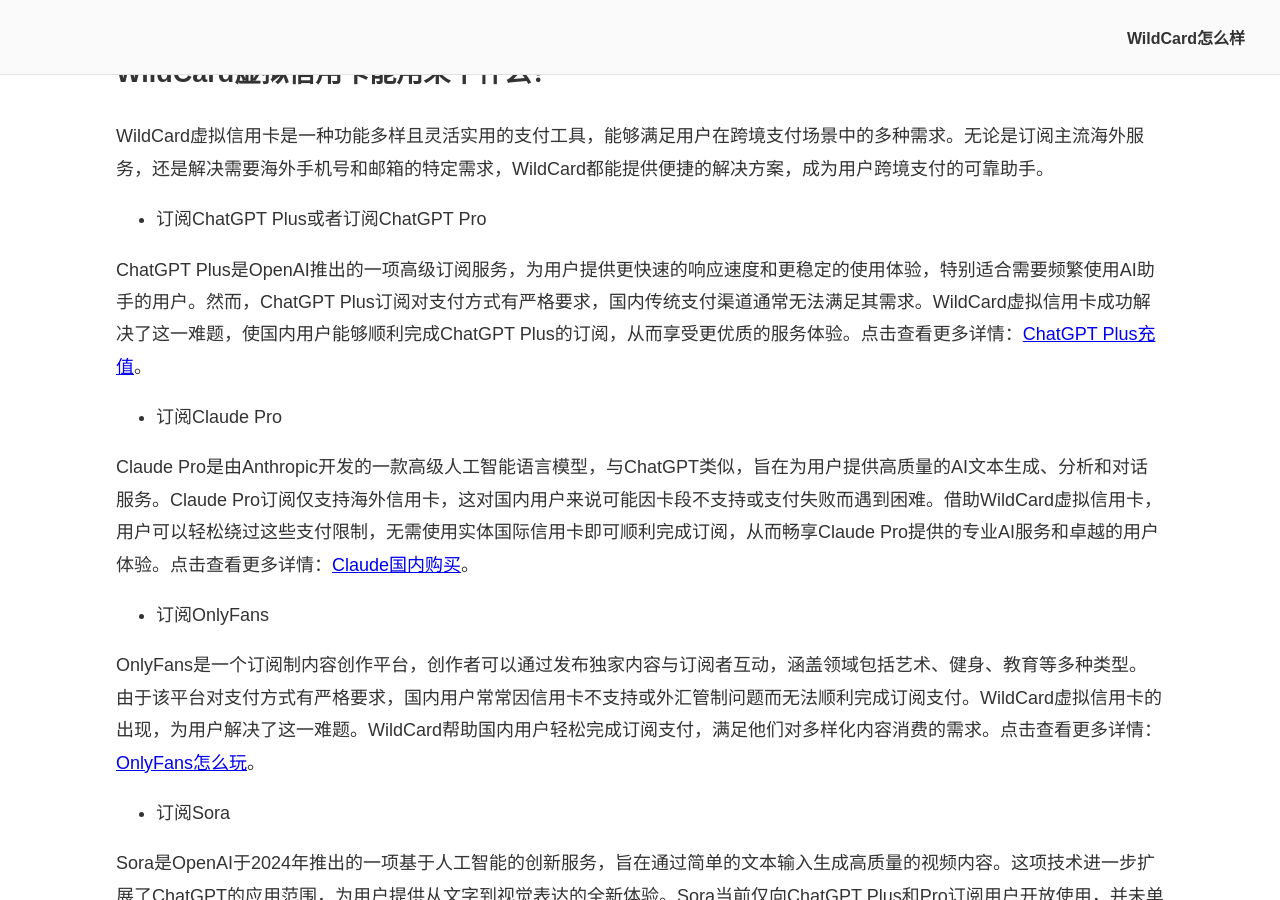
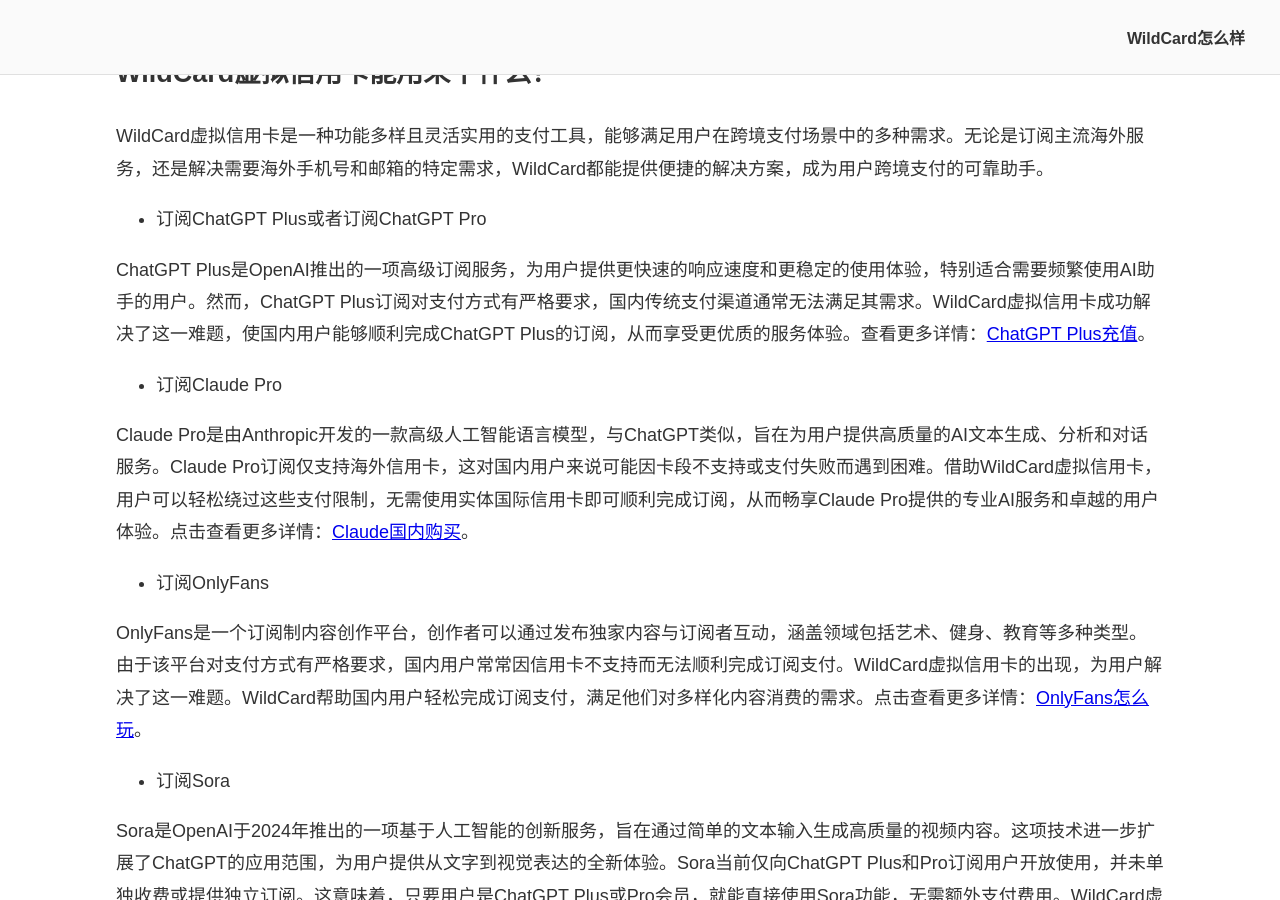
Before and after one commit to anyofai/anyofai.github.io, a Jekyll site: the page built from index.md, in a window 1280 px wide and 900 px high, scrolled down 3883 px. Built offline with Jekyll 4.4.1, drawn with Linux system fonts in a browser that asks for light colours.

Commit message:
Update index.md

```diff
--- a/index.md
+++ b/index.md
@@ -84,7 +84,7 @@
 
 * 订阅ChatGPT Plus或者订阅ChatGPT Pro
 
-ChatGPT Plus是OpenAI推出的一项高级订阅服务，为用户提供更快速的响应速度和更稳定的使用体验，特别适合需要频繁使用AI助手的用户。然而，ChatGPT Plus订阅对支付方式有严格要求，国内传统支付渠道通常无法满足其需求。WildCard虚拟信用卡成功解决了这一难题，使国内用户能够顺利完成ChatGPT Plus的订阅，从而享受更优质的服务体验。点击查看更多详情：<a href="https://github.com/anyofai/anyofai.github.io">ChatGPT Plus充值</a>。
+ChatGPT Plus是OpenAI推出的一项高级订阅服务，为用户提供更快速的响应速度和更稳定的使用体验，特别适合需要频繁使用AI助手的用户。然而，ChatGPT Plus订阅对支付方式有严格要求，国内传统支付渠道通常无法满足其需求。WildCard虚拟信用卡成功解决了这一难题，使国内用户能够顺利完成ChatGPT Plus的订阅，从而享受更优质的服务体验。查看更多详情：<a href="https://github.com/anyofai/anyofai.github.io">ChatGPT Plus充值</a>。
 
 * 订阅Claude Pro
 
@@ -92,7 +92,7 @@
 
 * 订阅OnlyFans
 
-OnlyFans是一个订阅制内容创作平台，创作者可以通过发布独家内容与订阅者互动，涵盖领域包括艺术、健身、教育等多种类型。由于该平台对支付方式有严格要求，国内用户常常因信用卡不支持或外汇管制问题而无法顺利完成订阅支付。WildCard虚拟信用卡的出现，为用户解决了这一难题。WildCard帮助国内用户轻松完成订阅支付，满足他们对多样化内容消费的需求。点击查看更多详情：<a href="https://github.com/anyofai/onlyfans">OnlyFans怎么玩</a>。
+OnlyFans是一个订阅制内容创作平台，创作者可以通过发布独家内容与订阅者互动，涵盖领域包括艺术、健身、教育等多种类型。由于该平台对支付方式有严格要求，国内用户常常因信用卡不支持而无法顺利完成订阅支付。WildCard虚拟信用卡的出现，为用户解决了这一难题。WildCard帮助国内用户轻松完成订阅支付，满足他们对多样化内容消费的需求。点击查看更多详情：<a href="https://github.com/anyofai/onlyfans">OnlyFans怎么玩</a>。
 
 * 订阅Sora
 
```
